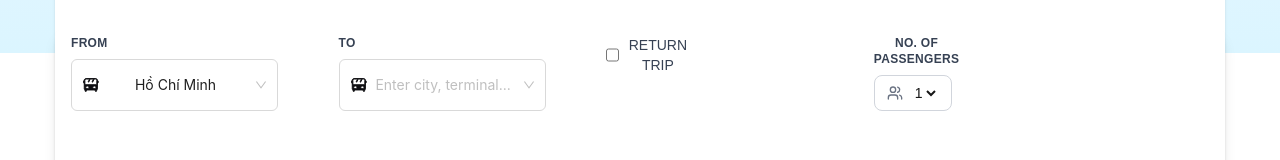
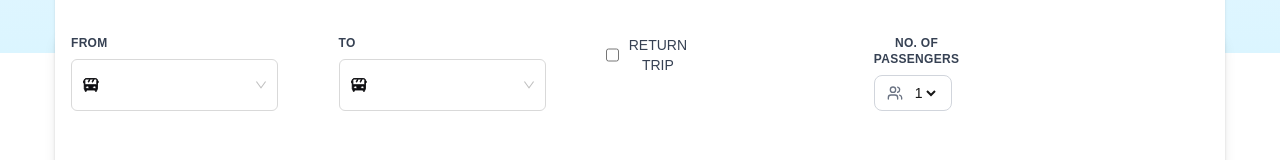
Before and after one commit to lamtanphat2202/tripzy-frontend-test-lamtanphat, a Next.js app: page / in a window 1280 px wide. Shown: the part 421-581 px from the top of the page. Built offline with nearby package versions, Linux system fonts and the light colour scheme.

Commit message:
fix select travel bus

```diff
--- a/app/(home)/components/search-form.tsx
+++ b/app/(home)/components/search-form.tsx
@@ -20,8 +20,8 @@ interface SearchFormProps {
 
 export default function SearchForm({ mode = "bus" }: SearchFormProps) {
     const router = useRouter();
-    const [fromLocation, setFromLocation] = useState("hcm");
-    const [toLocation, setToLocation] = useState(null);
+    const [fromLocation, setFromLocation] = useState("");
+    const [toLocation, setToLocation] = useState("");
 
     // 2. Dữ liệu options (có thể lấy từ API)
     const locationOptions = [
@@ -90,7 +90,7 @@ export default function SearchForm({ mode = "bus" }: SearchFormProps) {
                     placeholder="Enter city, terminal..."
                     options={locationOptions}
                     value={fromLocation}
-                    onChange={() => setFromLocation}
+                    onChange={setFromLocation}
                 />
 
                 {/* Đây là Select "TO" */}
@@ -100,7 +100,7 @@ export default function SearchForm({ mode = "bus" }: SearchFormProps) {
                     placeholder="Enter city, terminal..."
                     options={locationOptions}
                     value={toLocation}
-                    onChange={() => setToLocation}
+                    onChange={setToLocation}
                 />
 
                 {/* RETURN TRIP */}
--- a/app/(home)/components/travel-select.tsx
+++ b/app/(home)/components/travel-select.tsx
@@ -15,7 +15,7 @@ interface LocationSelectProps {
     placeholder: string;
     options: SelectOption[];
     value: string | null; // Dùng `string | null` để cho phép giá trị rỗng/chưa chọn
-    onChange: (value: string | null) => void; // Hàm callback trả về giá trị đã chọn
+    onChange: (value: string) => void; // Hàm callback trả về giá trị đã chọn
 }
 
 export default function LocationSelect({
```
